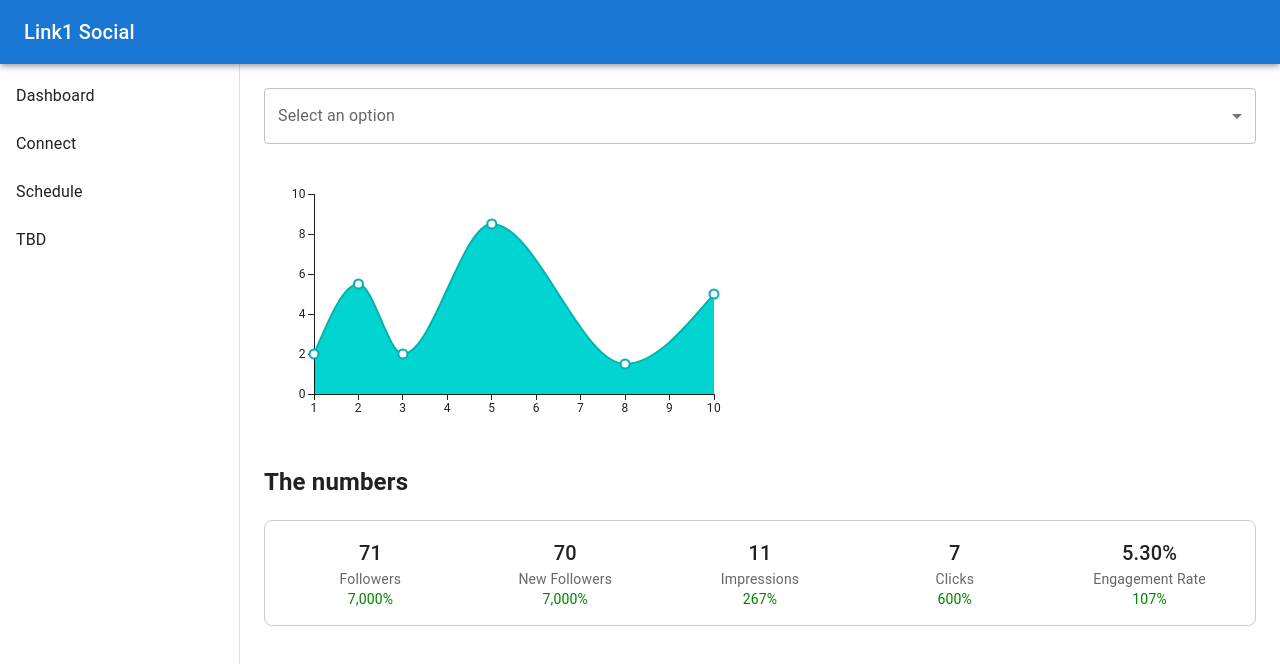
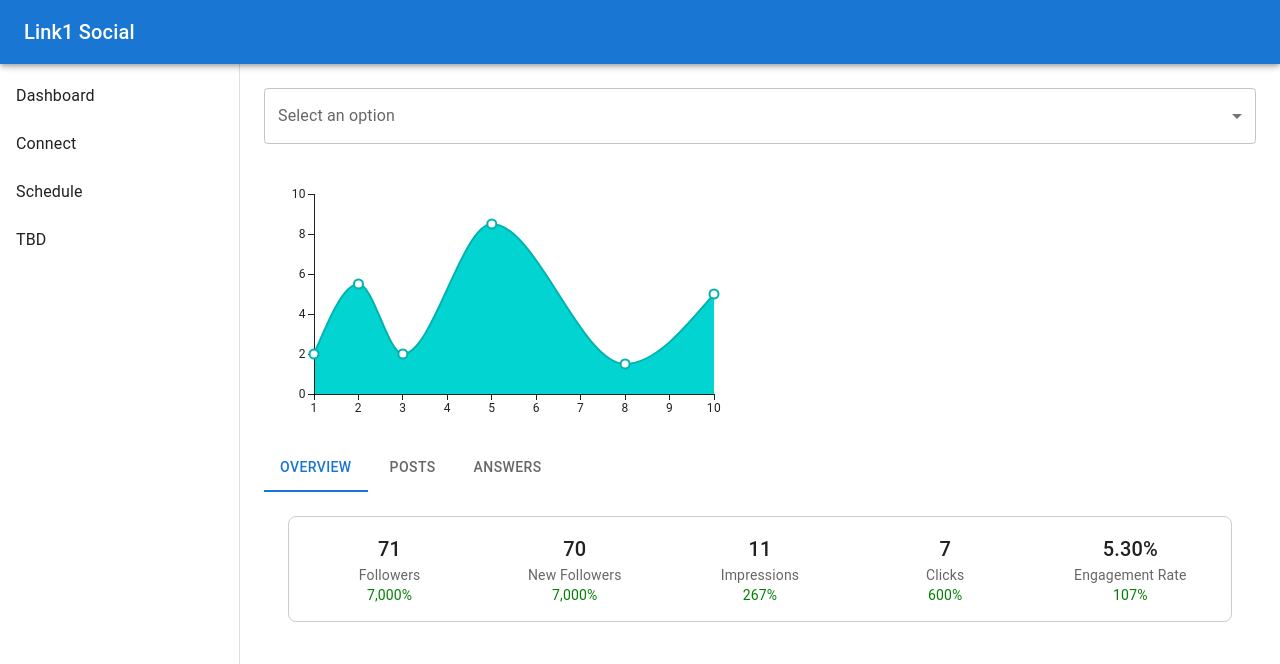
Before and after one commit to Alegrossi2001/Frontend-Link1Social, a React (Create React App) app: page /Dashboard in a window 1280 px wide. Shown: the top 664 px of the page. Built offline with nearby package versions, Linux system fonts and the light colour scheme; sample sign-in values are in the browser's storage.

Commit message:
Created a reusable panel component

```diff
--- a/src/Components/03.Dashboard/Dashboard.tsx
+++ b/src/Components/03.Dashboard/Dashboard.tsx
@@ -4,6 +4,7 @@ import Link1Linechart from "../../Styled/Linechart";
 import AvatarDropdown from "./SocialProfilesDropDown";
 import { useState } from "react";
 import L1ChartBox from "../../Styled/L1ChartBox";
+import L1ReusableTabs from "../../Styled/L1TabPanel";
 
   export default function Dashboard(){
 
@@ -59,14 +60,28 @@ import L1ChartBox from "../../Styled/L1ChartBox";
         ],
       };
 
+      const tabs = [
+        {
+          label: 'Overview',
+          content: <L1NumberBox items={performanceData}/>,
+        },
+        {
+          label: 'Posts',
+          content: <div>Content for Posts</div>,
+        },
+        {
+          label: 'Answers',
+          content: <div>Content for Answers</div>,
+        },
+      ];
+
 
     return(
         <div>
         <AvatarDropdown/>
         <Link1Linechart></Link1Linechart>
-        <h2>The numbers</h2>
-        <L1NumberBox items={performanceData}/>
 
+        <L1ReusableTabs tabs={tabs}></L1ReusableTabs>
         </div>
     )
 }
--- /dev/null
+++ b/src/Styled/L1TabPanel.tsx
@@ -0,0 +1,64 @@
+import React from 'react';
+import { Tabs, Tab, Box, Typography } from '@mui/material';
+
+interface TabPanelProps {
+  children?: React.ReactNode;
+  index: number;
+  value: number;
+}
+
+function L1TabPanel(props: TabPanelProps) {
+  const { children, value, index, ...other } = props;
+
+  return (
+    <div
+      role="tabpanel"
+      hidden={value !== index}
+      id={`tabpanel-${index}`}
+      aria-labelledby={`tab-${index}`}
+      {...other}
+    >
+      {value === index && (
+        <Box p={3}>
+          <Typography>{children}</Typography>
+        </Box>
+      )}
+    </div>
+  );
+}
+
+function a11yProps(index: number) {
+  return {
+    id: `tab-${index}`,
+    'aria-controls': `tabpanel-${index}`,
+  };
+}
+
+interface ReusableTabsProps {
+  tabs: { label: string, content: React.ReactNode }[];
+}
+
+const L1ReusableTabs: React.FC<ReusableTabsProps> = ({ tabs }) => {
+  const [value, setValue] = React.useState(0);
+
+  const handleChange = (event: React.SyntheticEvent, newValue: number) => {
+    setValue(newValue);
+  };
+
+  return (
+    <Box sx={{ width: '100%' }}>
+      <Tabs value={value} onChange={handleChange} aria-label="tabs example">
+        {tabs.map((tab, index) => (
+          <Tab key={index} label={tab.label} {...a11yProps(index)} />
+        ))}
+      </Tabs>
+      {tabs.map((tab, index) => (
+        <L1TabPanel key={index} value={value} index={index}>
+          {tab.content}
+        </L1TabPanel>
+      ))}
+    </Box>
+  );
+};
+
+export default L1ReusableTabs;
```
